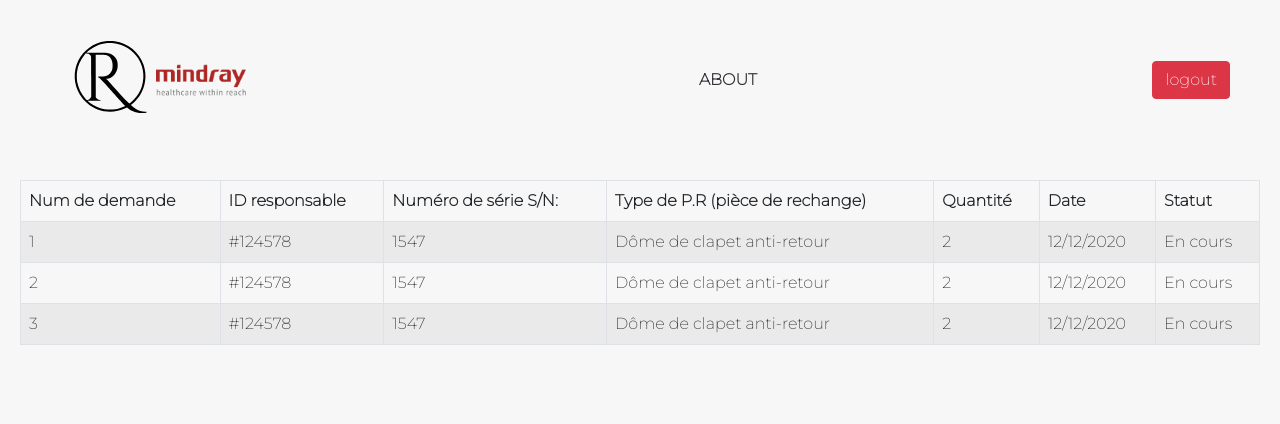
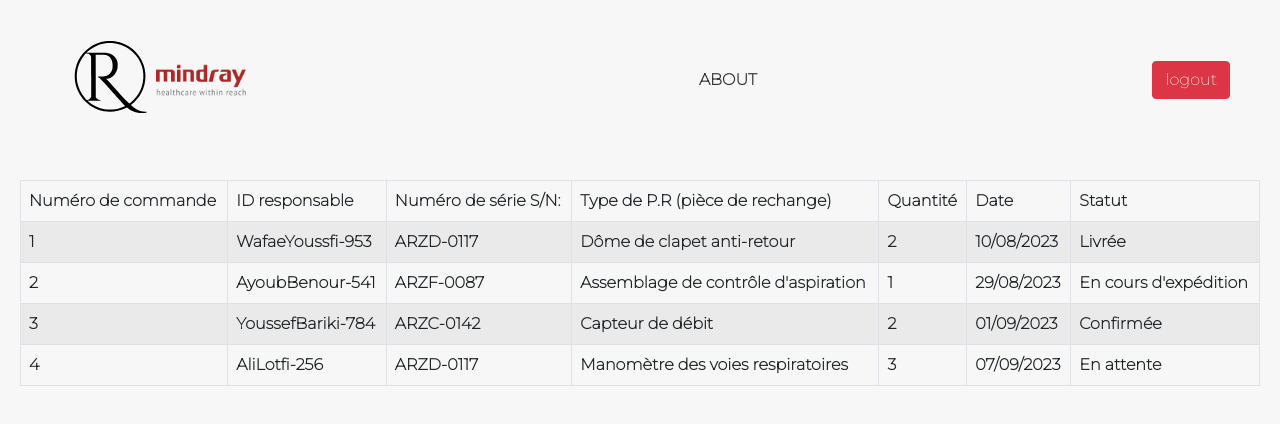
Before and after one commit to ael-habc/RESPINNOV, a React (Create React App) app: page /historique in a window 1280 px wide. Shown: the top 424 px of the page. Built offline with nearby package versions, Linux system fonts and the light colour scheme.

Commit message:
all done

```diff
--- a/src/App.css
+++ b/src/App.css
@@ -81,3 +81,6 @@ p {
   line-height: 1.5;
   margin: 0;
 }
+td {
+  font-weight: 900;
+}
--- /dev/null
+++ b/src/Pages/About.css
@@ -0,0 +1,23 @@
+.about-container {
+    display: flex;
+    flex-direction: column;
+    align-items: center;
+    justify-content: space-around;
+    height: 87.9vh;
+}
+.about-content h1 {
+    font-size: 5rem;
+    text-align: center;
+}
+.about-content p {
+    font-size: 1.5rem;
+    text-align: center;
+}
+
+.main_about {
+    margin-top: -400px ;
+}
+
+.about_right .about_left{
+    width: 50%;
+}
--- a/src/Pages/About.js
+++ b/src/Pages/About.js
@@ -2,6 +2,7 @@ import React from "react";
 import { NavLink } from "react-router-dom";
 import "./Home.css";
 import logo from "../images/logo.svg";
+import './About.css'
 
 export default function About() {
   return (
@@ -14,8 +15,8 @@ export default function About() {
         </p>
       </div>
       <hr />
-      <div className="about-main">
-        <div className="about-main-left">
+      <div className="main main_about">
+        <div className="about_left">
           <p>
             Bienvenue dans l'univers de RespInnov, une plateforme numérique
             révolutionnaire dédiée à l'excellence de la gestion des respirateurs
@@ -26,7 +27,7 @@ export default function About() {
             professionnels de santé au Maroc.
           </p>
         </div>
-        <div className="about-main-right">
+        <div className="about_right">
           <p>
             RespInnov est donc l'aboutissement d'une synergie sans précédent
             entre technologie de pointe, expertise médicale et engagement envers
@@ -40,7 +41,7 @@ export default function About() {
           </p>
         </div>
       </div>
-      <div className="footer">
+      <div className="about_footer footer">
         <img src={logo} alt="logo" />
         <div className="footer_menu">
           <h1>Menu</h1>
--- a/src/Pages/Historique.js
+++ b/src/Pages/Historique.js
@@ -3,12 +3,54 @@ import Table from "react-bootstrap/Table";
 
 import "./Historique.css";
 export default function Historique() {
+  const historique = [
+    {
+        "Numéro de commande": 1,
+        "ID responsable": "WafaeYoussfi-953",
+        "Numéro de série S/N": "ARZD-0117",
+        "Modèle": "WATO EX-35",
+        "Type de P.R": "Dôme de clapet anti-retour",
+        "Quantité": 2,
+        "Date": "10/08/2023",
+        "Statut": "Livrée"
+    },
+    {
+        "Numéro de commande": 2,
+        "ID responsable": "AyoubBenour-541",
+        "Numéro de série S/N": "ARZF-0087",
+        "Modèle": "WATO EX-65 Pro",
+        "Type de P.R": "Assemblage de contrôle d'aspiration",
+        "Quantité": 1,
+        "Date": "29/08/2023",
+        "Statut": "En cours d'expédition"
+    },
+    {
+        "Numéro de commande": 3,
+        "ID responsable": "YoussefBariki-784",
+        "Numéro de série S/N": "ARZC-0142",
+        "Modèle": "A9",
+        "Type de P.R": "Capteur de débit",
+        "Quantité": 2,
+        "Date": "01/09/2023",
+        "Statut": "Confirmée"
+    },
+    {
+        "Numéro de commande": 4,
+        "ID responsable": "AliLotfi-256",
+        "Numéro de série S/N": "ARZD-0117",
+        "Modèle": "WATO EX-35",
+        "Type de P.R": "Manomètre des voies respiratoires",
+        "Quantité": 3,
+        "Date": "07/09/2023",
+        "Statut": "En attente"
+    }
+]
   return (
     <div className="historique">
       <Table striped bordered hover>
         <thead>
           <tr>
-            <th>Num de demande</th>
+            <th>Numéro de commande</th>
             <th>ID responsable </th>
             <th>Numéro de série S/N:</th>
             <th>Type de P.R (pièce de rechange)</th>
@@ -18,33 +60,18 @@ export default function Historique() {
           </tr>
         </thead>
         <tbody>
-          <tr>
-            <td>1</td>
-            <td>#124578</td>
-            <td>1547</td>
-            <td>Dôme de clapet anti-retour</td>
-            <td>2</td>
-            <td>12/12/2020</td>
-            <td>En cours</td>
-          </tr>
-          <tr>
-            <td>2</td>
-            <td>#124578</td>
-            <td>1547</td>
-            <td>Dôme de clapet anti-retour</td>
-            <td>2</td>
-            <td>12/12/2020</td>
-            <td >En cours</td>
-          </tr>
-          <tr>
-            <td>3</td>
-            <td>#124578</td>
-            <td>1547</td>
-            <td>Dôme de clapet anti-retour</td>
-            <td>2</td>
-            <td>12/12/2020</td>
-            <td>En cours</td>
-          </tr>
+          {historique.map((item) => (
+            <tr>
+            <td>{item["Numéro de commande"]}</td>
+            <td>{item["ID responsable"]}</td>
+            <td>{item["Numéro de série S/N"]}</td>
+            <td>{item["Type de P.R"]}</td>
+            <td>{item["Quantité"]}</td>
+            <td>{item["Date"]}</td>
+            <td>{item["Statut"]}</td>
+            </tr>
+          ))
+          }
         </tbody>
       </Table>
     </div>
--- a/src/Pages/HistoriqueDemaintenance.js
+++ b/src/Pages/HistoriqueDemaintenance.js
@@ -85,7 +85,7 @@ export default function HistoriqueDemaintenance() {
   const [Historique2, setHistorique2] = useState([
     {
         id: 1,
-        date:"25/1/2023",
+        date:"17/08/2023",
         modele  : "A9",
         panne: "Fuite d'air détectée au niveau du circuit de ventilation",
         description: "1. Isolation de la source de la fuite : Le circuit de ventilation a été soigneusement inspecté pour localiser la source exacte de la fuite d'air. La fuite a été détectée au niveau d'une connexion détachée.                                            2. Réparation de la fuite : La connexion défectueuse a été réparée en remplaçant le joint d'étanchéité et en assurant une fixation correcte du composant.                           3. Tests de vérification : Après la réparation, des tests de pression ont été effectués pour garantir l'absence de fuite d'air résiduelle. Le circuit a été testé avec succès pour s'assurer qu'il était étanche et sécuritaire pour une utilisation future.",
@@ -97,7 +97,7 @@ export default function HistoriqueDemaintenance() {
     },
     {
         id: 2,
-        date:"16/4/2023",
+        date:"28/08/2023",
         modele  : "WATO EX-65 Pro",
         panne: "Alarmes non fonctionnelles",
         description: "'1. Inspection du système d'alarme : L'inspection a révélé une défaillance au niveau de la carte électronique du système d'alarme.",
--- a/src/Pages/Reclamation.css
+++ b/src/Pages/Reclamation.css
@@ -10,3 +10,9 @@ table {
   font-size: 20px;
 
 }
+#test {
+  width: 900px;
+}
+.modal-content {
+  width: 1000px;
+}
--- a/src/Pages/Reclamation.js
+++ b/src/Pages/Reclamation.js
@@ -136,8 +136,7 @@ export default function Reclamation() {
           ></textarea>
           <label htmlFor="floatingTextarea">Symptomes Observes</label>
         </div>
-      ) : null
-      }
+      ) : null}
       <br />
       <div className="form-floating">
         <textarea
@@ -237,7 +236,7 @@ export default function Reclamation() {
       </div>
       <br />
       <div className="d-grid gap-3 col-4 mx-auto ">
-        <Example />
+        <Example id="test" />
         <button
           type="submit"
           className="btn btn-success btn-lg"
@@ -261,33 +260,72 @@ function Example(props) {
         Historique
       </Button>
       <Modal
+      id="modal"
       size="lg"
         show={show}
         onHide={handleClose}
         aria-labelledby="contained-modal-title-vcenter"
+        dialogClassName="modal-90w"
         centered
       >
         <Modal.Header closeButton>
           <Modal.Title>{props.name}</Modal.Title>
         </Modal.Header>
         <Modal.Body>
-        <Table striped bordered hover>
+          <Table striped bordered hover>
             <thead>
               <tr>
                 <th>Numere de reclamation</th>
                 <th>Id responsable</th>
                 <th>Symptomes Observes</th>
+                <th>Modele</th>
+                <th>Numéro de série S/N</th>
                 <th>Date</th>
-                <th>Modele</th>
-                <th>Numéro</th>
-                <th>Date</th>
-                <th>Durée</th>
-                <th>et </th>
-                <th>Lieu de l'intervention</th>
-                <th>supprimer</th>
+                <th>Etat de garantie</th>
+                <th>Status</th>
               </tr>
             </thead>
             <tbody>
+              <tr>
+                <td>1</td>
+                <td>AlamiOmar-56</td>
+                <td>Fuite d'air ou de gaz</td>
+                <td>A9</td>
+                <td>ARZC-0142</td>
+                <td>15/08/2023</td>
+                <td>En cours de garantie</td>
+                <td>Résolu</td>
+              </tr>
+              <tr>
+                <td>2</td>
+                <td>AliTazi-23</td>
+                <td>Autre : Alarmes non fonctionnelles</td>
+                <td>WATO EX-65 Pro</td>
+                <td>ARZF-0087</td>
+                <td>26/08/2023</td>
+                <td>Non applicable</td>
+                <td>Résolu</td>
+              </tr>
+              <tr>
+                <td>3</td>
+                <td>MeriemBellaj-21</td>
+                <td>Problèmes de contrôle de pression</td>
+                <td>WATO EX-35</td>
+                <td>ARZD-0117</td>
+                <td>01/09/2023</td>
+                <td>Garantie expirée</td>
+                <td>En cours de traitement</td>
+              </tr>
+              <tr>
+                <td>4</td>
+                <td>LeilaBilali-71</td>
+                <td>Bruits ou vibrations inhabituels</td>
+                <td>A9</td>
+                <td>ARZC-0142</td>
+                <td>11/09/2023</td>
+                <td>Garantie expirée</td>
+                <td>En phase d'attente</td>
+              </tr>
             </tbody>
           </Table>
         </Modal.Body>
```
Also changed, not shown: src/Pages/Login.js (+0 -11 lines).
